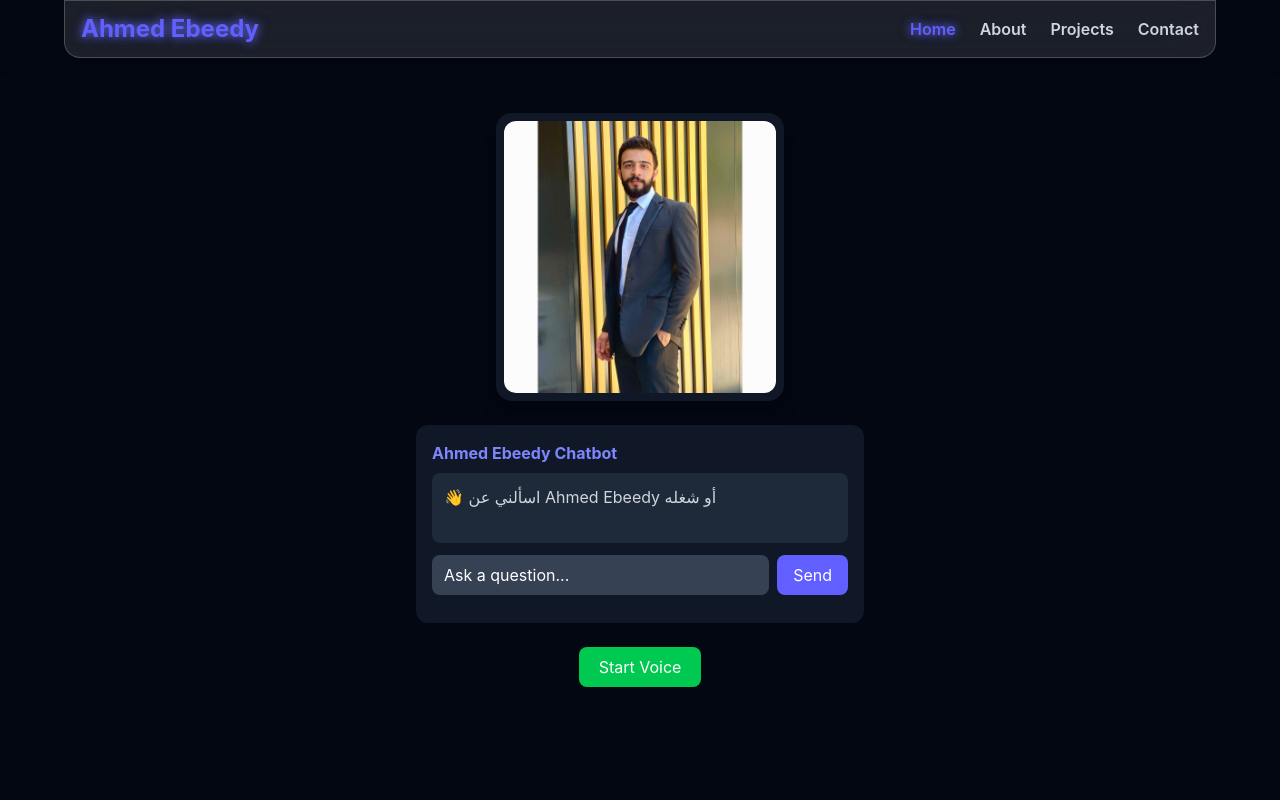
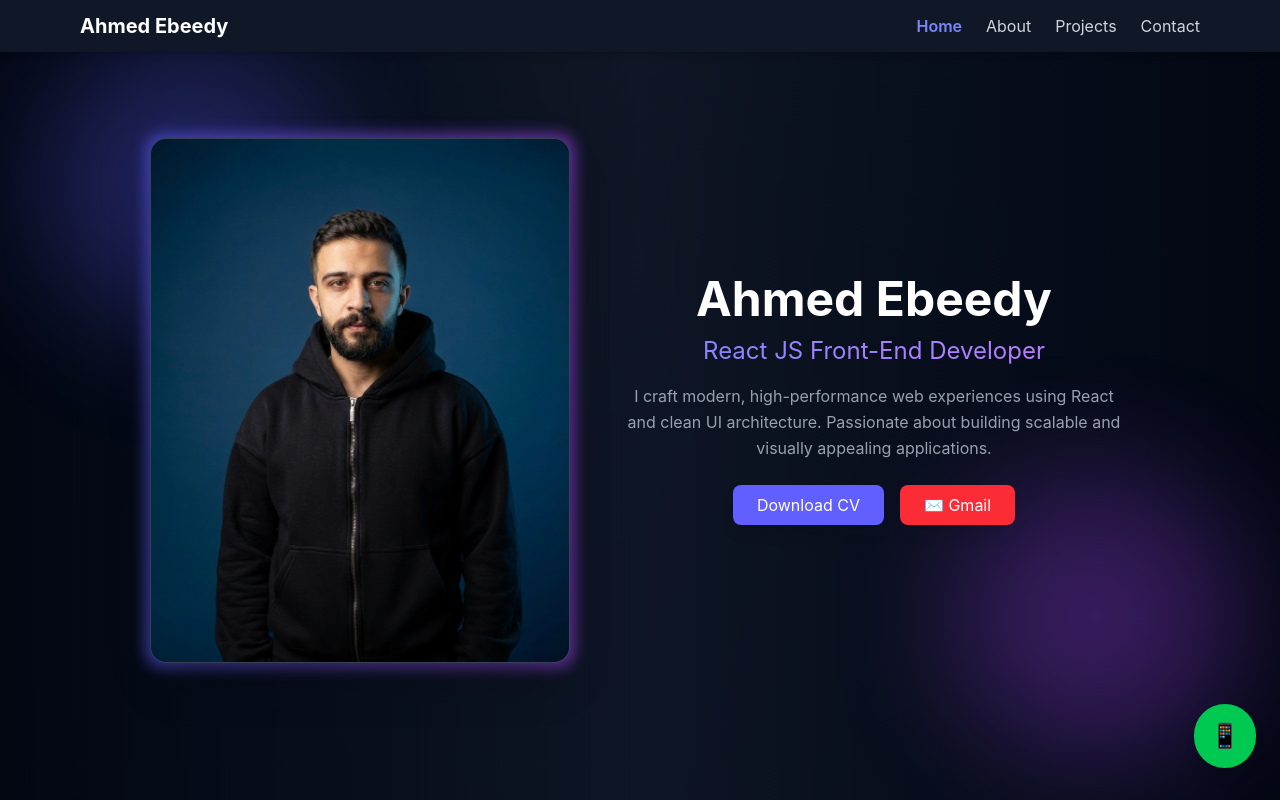
Before and after one commit to ahmedhussienebeedy/AhmedEbeedy, a React (Vite) app: page / in a window 1280 px wide. Shown: the top 800 px of the page. Built offline with nearby package versions, Linux system fonts and the light colour scheme.

Commit message:
Add WhatsApp floating button and update UI

```diff
--- a/src/components/Home/Home.jsx
+++ b/src/components/Home/Home.jsx
@@ -1,169 +1,91 @@
-import React, { useState, useEffect, useRef } from "react";
+import React from "react";
 import cvImage from "../../assets/images/cvimage.JPG";
 
 export default function Home() {
-  const [answer, setAnswer] = useState("");
-  const [message, setMessage] = useState("");
-  const [recording, setRecording] = useState(false);
+  return (
+    <div className="relative min-h-screen bg-gray-950 flex items-center justify-center overflow-hidden px-6">
 
-  const recognitionRef = useRef(null);
-  const isStoppedRef = useRef(true);
+      {/* WhatsApp Floating Button */}
+      <a
+        href="https://wa.me/20140550125?text=Hello%20Ahmed,%20I%20want%20to%20work%20with%20you"
+        target="_blank"
+        rel="noopener noreferrer"
+        className="fixed bottom-6 right-6 z-50 bg-green-500 p-4 rounded-full shadow-lg hover:bg-green-600 transition text-white text-2xl animate-bounce"
+      >
+        📱
+      </a>
 
-  // ---------- Check voice support ----------
-  const isVoiceSupported =
-    typeof window !== "undefined" &&
-    (window.SpeechRecognition || window.webkitSpeechRecognition);
-
-  // ---------- Text To Speech ----------
-  const speak = (text) => {
-    return new Promise((resolve) => {
-      if (!window.speechSynthesis || !text) return resolve();
-
-      const utterance = new SpeechSynthesisUtterance(text);
-      utterance.lang = "ar-EG";
-      utterance.rate = 1.8;
-      utterance.onend = resolve;
-
-      window.speechSynthesis.cancel();
-      window.speechSynthesis.speak(utterance);
-    });
-  };
-
-  // ---------- Send message ----------
-  const sendMessage = async (msg) => {
-    if (!msg.trim()) return;
-
-    try {
-      const res = await fetch("/api/chat", {
-        method: "POST",
-        headers: { "Content-Type": "application/json" },
-        body: JSON.stringify({ message: msg }),
-      });
-
-      const data = await res.json();
-      setAnswer(data.reply);
-      await speak(data.reply);
-
-      if (!isStoppedRef.current) recognitionRef.current?.start();
-    // eslint-disable-next-line no-unused-vars
-    } catch (err) {
-      setAnswer("Server failed");
-      await speak("Server failed");
-      if (!isStoppedRef.current) recognitionRef.current?.start();
-    }
-  };
-
-  // ---------- Initialize Speech Recognition ----------
-  useEffect(() => {
-    if (!isVoiceSupported) return;
-
-    const SpeechRecognition =
-      window.SpeechRecognition || window.webkitSpeechRecognition;
-
-    const recognition = new SpeechRecognition();
-    recognition.lang = "ar-EG";
-    recognition.interimResults = false;
-    recognition.continuous = false;
-    recognition.maxAlternatives = 1;
-
-    recognition.onresult = (e) => {
-      const transcript = e.results[0][0].transcript.trim();
-      if (transcript) {
-        recognition.stop();
-        sendMessage(transcript);
-      }
-    };
-
-    recognition.onerror = () => {
-      setRecording(false);
-      isStoppedRef.current = true;
-    };
-
-    recognitionRef.current = recognition;
-
-    return () => recognition.stop();
-  }, [isVoiceSupported]);
-
-  // ---------- Voice toggle ----------
-  const toggleRecording = () => {
-    if (!isVoiceSupported) return;
-
-    if (recording) {
-      recognitionRef.current?.stop();
-      setRecording(false);
-      isStoppedRef.current = true;
-    } else {
-      isStoppedRef.current = false;
-      recognitionRef.current?.start();
-      setRecording(true);
-    }
-  };
-
-  // ---------- Send text ----------
-  const handleSendText = () => {
-    if (message.trim()) {
-      sendMessage(message);
-      setMessage("");
-    }
-  };
-
-  return (
-    <div className="min-h-screen bg-gray-950 text-white flex flex-col items-center justify-center gap-6 p-4">
-
-      {/* Image */}
-      <div className="w-72 rounded-2xl bg-gray-900 p-2 shadow-xl">
+      {/* Background */}
+      <div className="absolute inset-0">
         <img
           src={cvImage}
-          alt="CV"
-          className="rounded-xl"
-          loading="lazy"
+          alt="bg"
+          className="w-full h-full object-cover opacity-10 blur-3xl scale-110"
         />
+
+        <div className="absolute inset-0 bg-gradient-to-r from-gray-950 via-gray-900/80 to-gray-950"></div>
+
+        <div className="absolute w-72 h-72 bg-indigo-500 opacity-20 blur-3xl rounded-full top-10 left-10 animate-pulse"></div>
+        <div className="absolute w-72 h-72 bg-purple-500 opacity-20 blur-3xl rounded-full bottom-10 right-10 animate-pulse"></div>
       </div>
 
-      {/* Chat box */}
-      <div className="w-full max-w-md bg-gray-900 rounded-xl p-4">
-        <h2 className="text-indigo-400 font-bold mb-2">
-          Ahmed Ebeedy Chatbot
-        </h2>
+      {/* Content */}
+      <div className="relative z-10 flex flex-col md:flex-row items-center gap-12">
 
-        <div className="bg-gray-800 p-3 rounded-lg min-h-[70px] text-gray-300 mb-3">
-          {answer || "👋 اسألني عن Ahmed Ebeedy أو شغله"}
+        {/* Image */}
+        <div className="relative group">
+          <div className="absolute -inset-1 bg-gradient-to-r from-indigo-500 to-purple-500 rounded-2xl blur opacity-60 group-hover:opacity-100 transition duration-500"></div>
+
+          <div className="relative w-[90vw] max-w-[420px] aspect-[4/5] rounded-2xl overflow-hidden border border-gray-700 shadow-2xl">
+            <img
+              src={cvImage}
+              alt="Ahmed Ebeedy"
+              className="w-full h-full object-cover object-top transition duration-500 group-hover:scale-110"
+            />
+          </div>
         </div>
 
-        {/* Text input */}
-        <div className="flex gap-2 mb-3">
-          <input
-            value={message}
-            onChange={(e) => setMessage(e.target.value)}
-            placeholder="Ask a question..."
-            className="flex-1 px-3 py-2 rounded-lg bg-gray-700 outline-none"
-          />
-          <button
-            onClick={handleSendText}
-            className="bg-indigo-500 px-4 py-2 rounded-lg hover:bg-indigo-600 transition"
-          >
-            Send
-          </button>
+        {/* Info */}
+        <div className="text-white max-w-lg text-center md:text-left">
+
+          <h1 className="text-4xl md:text-5xl font-bold mb-3">
+            Ahmed Ebeedy
+          </h1>
+
+          <h2 className="text-2xl text-transparent bg-clip-text bg-gradient-to-r from-indigo-400 to-purple-400 mb-4">
+            React JS Front-End Developer
+          </h2>
+
+          <p className="text-gray-400 mb-6 leading-relaxed">
+            I craft modern, high-performance web experiences using React and
+            clean UI architecture. Passionate about building scalable and
+            visually appealing applications.
+          </p>
+
+          {/* Buttons */}
+          <div className="flex gap-4 flex-wrap justify-center md:justify-start">
+
+            {/* Download CV */}
+            <a
+              href="/Ahmed-Ebeedy-CV.pdf"
+              download
+              className="bg-indigo-500 px-6 py-2 rounded-lg hover:bg-indigo-600 transition shadow-lg"
+            >
+              Download CV
+            </a>
+
+            {/* Gmail */}
+            <a
+              href="mailto:ahmedhusseinebedy@gmail.com?subject=Job%20Opportunity&body=Hello%20Ahmed"
+              className="bg-red-500 px-6 py-2 rounded-lg hover:bg-red-600 transition shadow-lg"
+            >
+              ✉️ Gmail
+            </a>
+
+          </div>
         </div>
+
       </div>
-
-      {/* Voice control */}
-      <button
-        onClick={toggleRecording}
-        disabled={!isVoiceSupported}
-        className={`px-5 py-2 rounded-lg transition
-          ${recording ? "bg-red-500" : "bg-green-500"}
-          ${!isVoiceSupported && "opacity-50 cursor-not-allowed"}
-        `}
-      >
-        {recording ? "Stop Voice" : "Start Voice"}
-      </button>
-
-      {!isVoiceSupported && (
-        <p className="text-sm text-gray-400">
-          Voice recognition is not supported in this browser
-        </p>
-      )}
     </div>
   );
 }
--- a/src/components/Navbar/Navbar.jsx
+++ b/src/components/Navbar/Navbar.jsx
@@ -2,7 +2,7 @@ import React, { useState } from "react";
 import { NavLink } from "react-router-dom";
 
 export default function Navbar() {
-  const [mobileOpen, setMobileOpen] = useState(false);
+  const [open, setOpen] = useState(false);
 
   const navItems = [
     { name: "Home", path: "/" },
@@ -12,23 +12,24 @@ export default function Navbar() {
   ];
 
   return (
-    <nav className="fixed w-full z-50 shadow-lg">
-      <div className="max-w-6xl mx-auto flex justify-between items-center px-4 py-3
-                      bg-white/10 backdrop-blur-xl rounded-b-2xl border border-white/20
-                      shadow-indigo-500/40">
+    <nav className="fixed w-full bg-gray-900 text-white z-50 shadow-md">
+      <div className="max-w-6xl mx-auto flex justify-between items-center px-4 py-3">
+
         {/* Logo */}
-        <div className="text-2xl font-bold text-indigo-500 glow">Ahmed Ebeedy</div>
+        <h1 className="text-xl font-bold text-white-400">
+          Ahmed Ebeedy
+        </h1>
 
-        {/* Desktop Links */}
+        {/* Desktop */}
         <ul className="hidden md:flex gap-6">
           {navItems.map((item) => (
             <li key={item.path}>
               <NavLink
                 to={item.path}
                 className={({ isActive }) =>
-                  `font-semibold hover:text-indigo-400 transition-colors ${
-                    isActive ? "text-indigo-500 glow" : "text-gray-300"
-                  }`
+                  isActive
+                    ? "text-indigo-400 font-semibold"
+                    : "text-gray-300 hover:text-white transition"
                 }
               >
                 {item.name}
@@ -37,39 +38,35 @@ export default function Navbar() {
           ))}
         </ul>
 
-        {/* Mobile Toggle */}
+        {/* Mobile Button */}
         <button
+          onClick={() => setOpen(!open)}
           className="md:hidden text-2xl"
-          onClick={() => setMobileOpen(!mobileOpen)}
         >
-          {mobileOpen ? "✖" : "☰"}
+          {open ? "✖" : "☰"}
         </button>
       </div>
 
       {/* Mobile Menu */}
-      <ul
-        className={`md:hidden flex flex-col gap-4 px-6 pb-4 text-center
-                    bg-white/10 backdrop-blur-xl rounded-b-2xl border border-white/20
-                    shadow-indigo-500/40 overflow-hidden
-                    transition-all duration-300 ease-out
-                    ${mobileOpen ? "max-h-96 opacity-100 py-4" : "max-h-0 opacity-0 py-0"}`}
-      >
+      {open && (
+        <ul className="md:hidden flex flex-col items-center gap-4 pb-4 bg-gray-900">
           {navItems.map((item) => (
             <li key={item.path}>
               <NavLink
                 to={item.path}
+                onClick={() => setOpen(false)}
                 className={({ isActive }) =>
-                `block py-2 font-semibold text-lg ${
-                  isActive ? "text-indigo-500 glow" : "text-gray-200"
-                }`
+                  isActive
+                    ? "text-indigo-400 font-semibold"
+                    : "text-gray-300"
                 }
-              onClick={() => setMobileOpen(false)}
               >
                 {item.name}
               </NavLink>
             </li>
           ))}
         </ul>
+      )}
     </nav>
   );
 }
```
Also changed, not shown: src/assets/images/cvimage.JPG, 1 other file (tests, documents, lock files or other folders). Lines whose indentation alone changed are shown as unchanged.
